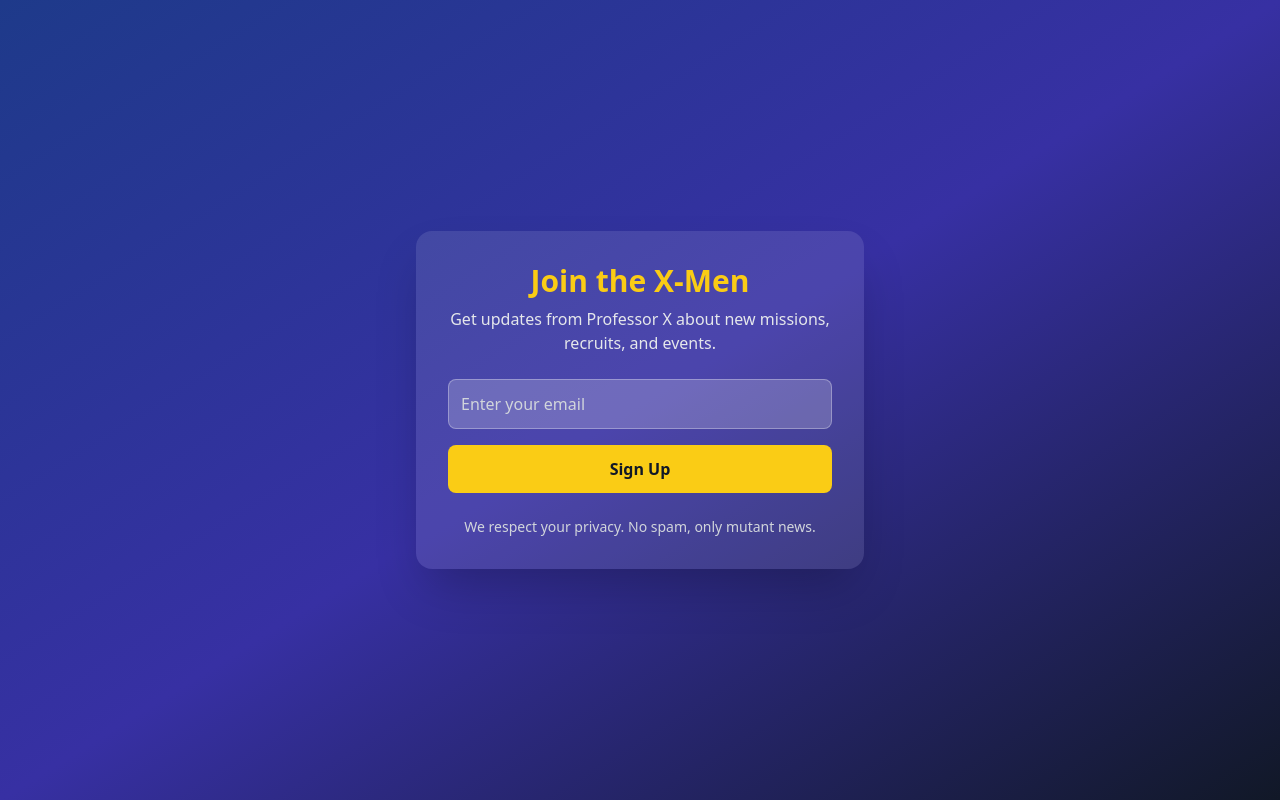
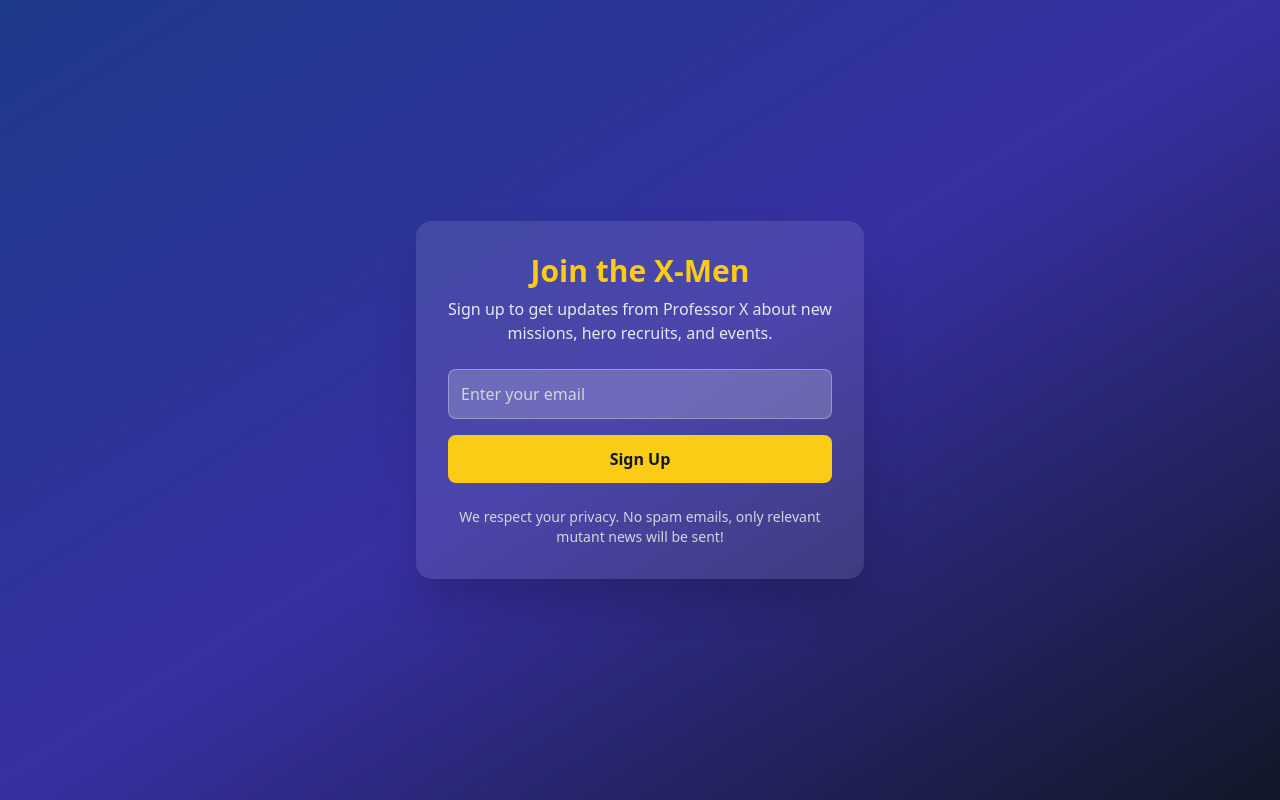
Before and after one commit to yanumul1/framework-challenge, a plain HTML site: page index.html in a window 1280 px wide. Drawn offline with nearby package versions, Linux system fonts and the light colour scheme.

Commit message:
html text changes

```diff
--- a/index.html
+++ b/index.html
@@ -11,7 +11,7 @@
   <div class="bg-white/10 p-8 rounded-2xl shadow-2xl w-full max-w-md text-center">
     <h1 class="text-3xl font-bold mb-2 text-yellow-400">Join the X-Men</h1>
     <p class="text-gray-200 mb-6">
-      Get updates from Professor X about new missions, recruits, and events.
+      Sign up to get updates from Professor X about new missions, hero recruits, and events.
     </p>
 
     <form class="space-y-4">
@@ -29,7 +29,7 @@
     </form>
 
     <p class="text-sm text-gray-300 mt-6">
-      We respect your privacy. No spam, only mutant news.
+      We respect your privacy. No spam emails, only relevant mutant news will be sent!
     </p>
   </div>
 
```
